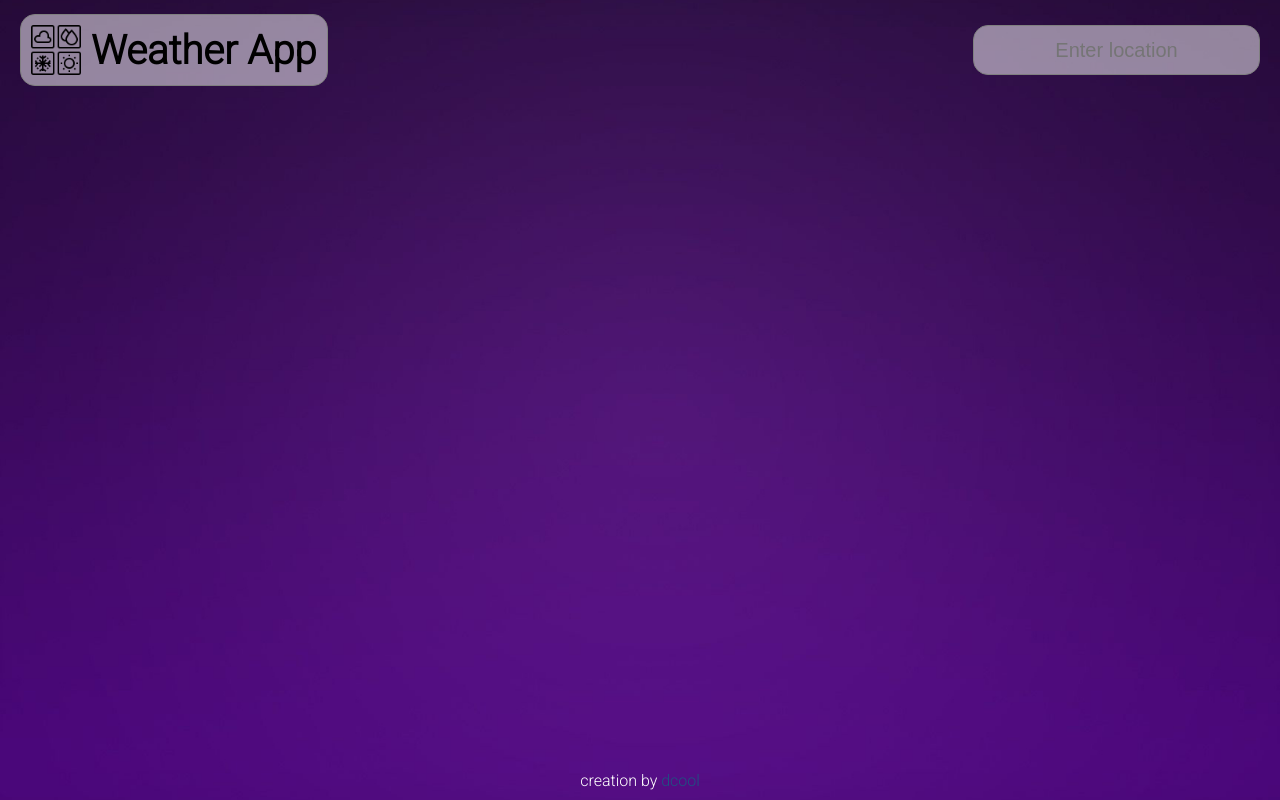
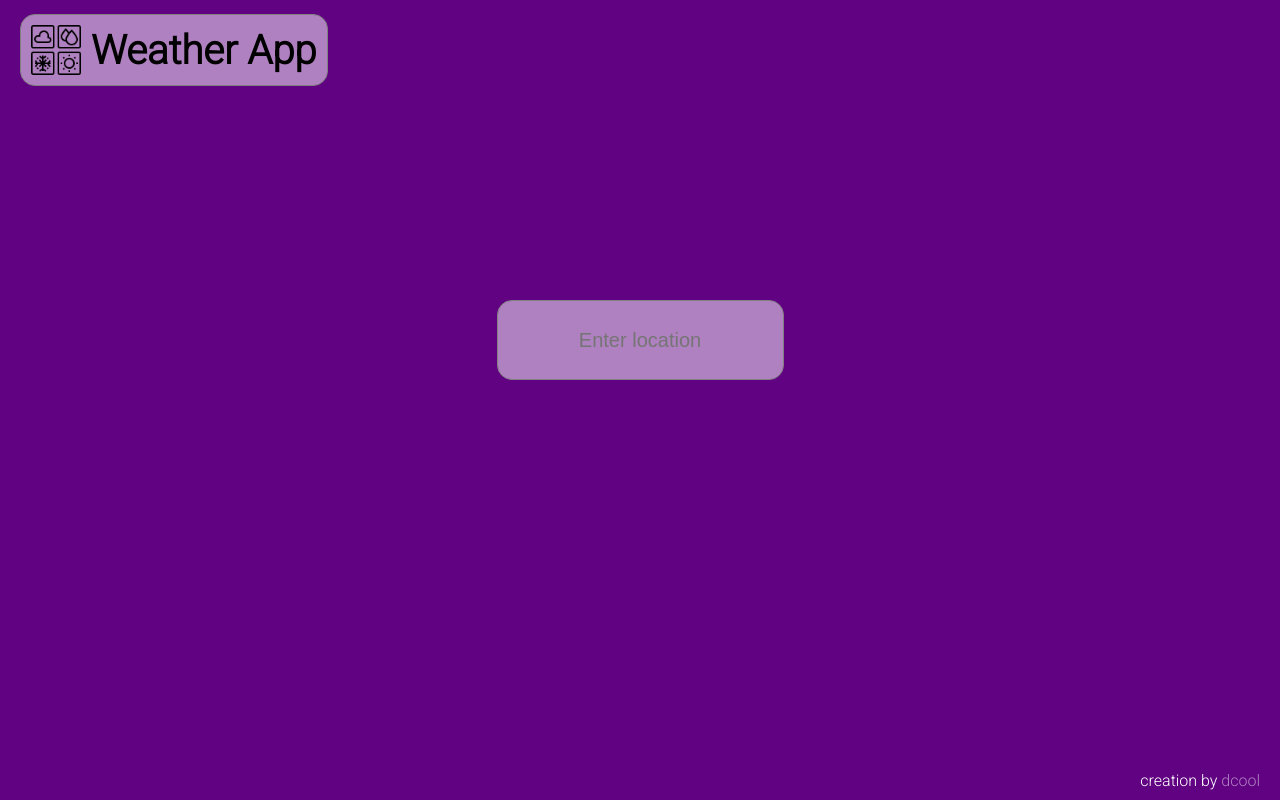
Before and after one commit to NazarPentsarskyi/WeatherApp, a React (Vite) app: page / in a window 1280 px wide. Built offline with nearby package versions, Linux system fonts and the light colour scheme.

Commit message:
added 5 day weather forecast

```diff
--- a/package.json
+++ b/package.json
@@ -13,7 +13,8 @@
     "axios": "^1.4.0",
     "prop-types": "^15.8.1",
     "react": "^18.2.0",
-    "react-dom": "^18.2.0"
+    "react-dom": "^18.2.0",
+    "react-router-dom": "^6.14.1"
   },
   "devDependencies": {
     "@types/react": "^18.0.37",
--- a/src/App.css
+++ b/src/App.css
@@ -7,6 +7,7 @@
 html, body {
   height: 100%;
   margin: 0;
+  background-color: #600282;
 }
 
 #root {
@@ -16,16 +17,16 @@ html, body {
   text-align: center;
 }
 
-.container::before {
+/* .container::before {
   content: '';
-  background: url('../src/assets/background_purple.jpg') no-repeat center center/cover;
+  background: url('../src/assets/background_purple.jpg') repeat-x center center/cover;
   position: absolute;
   width: 100%;
   height: 100%;
   top: 0;
   left: 0;
   z-index: -1;
-}
+} */
 
 .container {
   font-family: 'Roboto', sans-serif;
@@ -47,13 +48,13 @@ html, body {
 .header h1 {
   margin: 0 auto;
 }
+
 .header img {
   width: 50px;
   height: 50px;
-
-
   margin-right: 10px;
 }
+
 .title {
   display: flex;
   align-items: center;
@@ -62,6 +63,10 @@ html, body {
   padding: 10px;
   color: #000;
   background: rgba(255,255,255,0.5);
+}
+
+.title:hover {
+  cursor: pointer;
 }
 
 .input {
@@ -73,6 +78,18 @@ html, body {
   background: rgba(255,255,255,0.5);
   color: #000;
   font-size: 20px;
+}
+
+.inputCenter {
+  height: 80px;
+  text-align: center;
+  padding: 10px;
+  border-radius: 15px;
+  border: 1px solid grey;
+  background: rgba(255,255,255,0.5);
+  color: #000;
+  font-size: 20px;
+  margin: 200px auto;
 }
 
 .input:hover {
@@ -161,20 +178,52 @@ html, body {
   border-radius: 10px;
   border: 1px solid grey;
   width: 500px;
-  margin: 20px auto;
+  margin: 50px auto;
+}
+.fiveDays {
+  margin: 0 auto;
+  width: auto;
+}
+.fiveDays li {
+  list-style-type: none;
+  padding: 10px 20px;
+  display: flex;
+  justify-content: space-between;
+  align-items: center;
+  flex-direction: row;
+}
+
+li {
+  height: 150px;
+  border: 1px solid grey;
+  border-radius: 15px;
+  align-items: center;
+  margin: 20px;
+}
+
+li .icon {
+  margin: 0;
+}
+
+li h2 {
+  font-size: 40px;
+}
+
+.fiveDays h3 h4 {
+  margin: 0 10px;
 }
 
 .footer {
   position: sticky;
   bottom: 0;
   font-size: 16px;
-  padding: 10px;
-  margin: 0 auto;
+  padding: 10px 0;
+  text-align: right;
 }
 
 .footer a {
   text-decoration: none;
-  color: #1F5183;
+  color: rgba(255,255,255,0.5);
 }
 
 @media (max-width: 600px) {
--- a/src/App.jsx
+++ b/src/App.jsx
@@ -1,107 +1,24 @@
-import { useState } from 'react';
-import axios from 'axios';
 import './App.css';
-import WeatherIcon from './components/WeatherIcon';
-import SunriseTime from './components/SunriseTime';
-import SunsetTime from './components/SunsetTime';
+// import { BrowserRouter as Router, Routes, Route } from "react-router-dom";
+import HomePage from './pages/homePage';
+//import HourlyPage from './pages/hourlyPage';
+// import { ErrorPage } from './pages/ErrorPage';
 
 
 function App() {
 
-  const [data, setData] = useState({});
-  const [town, setTown] = useState('');
-
-  const key = '8fbb5089d94d3c0351c4e1f1e27786e1';
-  const url = `https://api.openweathermap.org/data/2.5/weather?q=${town}&units=metric&appid=${key}`;
-
-  const searchWeather = (event) => {
-    if(event.key === 'Enter'){
-      axios.get(url).then((response) => {
-        setData(response.data);
-      });
-      setTown('');
-    }
-  }
-
   return (
     <>
-      <div className='container'>
-        <div className='header'>
-          <div className='title'>
-          <img src='src/assets/weather-app.png'/>
-          <h1>Weather App</h1>
-          </div>
-          <input className='input'
-            type='text'
-            value={town}
-            onChange={(event)=> setTown(event.target.value)}
-            placeholder='Enter location'
-            onKeyDown={searchWeather}
-          />
-        </div>
+      <HomePage />
 
-        <div className='main'>
-          {data.main ? (
-          <>
-            <div className='location'>
-              <h4>{`${data.name}, `}</h4>
-              {data.main ? (<h4>{data.sys.country}</h4>) : null}
-            </div>
-            <div className='temperature'>
-              {data.main ? (<h2>{data.main.temp.toFixed()}°C</h2>) : null}
-              <div className='feels_like'>
-                {data.main ? (<>
-                  <h3>{data.main.feels_like.toFixed()}°C</h3>
-                  <span>feels like</span>
-                </>) : null}
-              </div>
-            </div>
-            <div>
-              {data.weather ?
-                <div className='description'>
-                  <p>{data.weather[0].main}</p>
-                  <WeatherIcon icon={data.weather[0].icon} />
-                </div>
-                : null}
-            </div>
-            <div className="other">
-              <div className='pressure'>
-                {data.main ? (<>
-                  <h4>{`${data.main.pressure} `}hPa</h4>
-                  <p>pressure</p>
-                </>) : null}
-              </div>
-              <div className='humidity'>
-                {data.main ? (<>
-                  <h4>{`${data.main.humidity} `}%</h4>
-                  <p>humidity</p>
-                </>) : null}
-              </div>
-              <div className='wind'>
-                {data.main ? (<>
-                  <h4>{`${data.wind.speed} `}m/s</h4>
-                  <p>wind</p>
-                </>) : null}
-              </div>
-            </div>
-            <div className='sunTime'>
-              {data.main ? (<>
-                <p>Sunrise</p>
-                <SunriseTime sunrise={data.sys.sunrise} />
-              </>) : null}
-              <p>|</p>
-              {data.main ? (<>
-                <p>Sunset</p>
-                <SunsetTime sunset={data.sys.sunset} />
-              </>) : null}
-            </div>
-          </>
-          ) : null }
-        </div>
-        <div className='footer'>
-          creation by <a href='https://github.com/NazarPentsarskyi'>dcool</a>
-        </div>
-      </div>
+
+      {/* <Router>
+        <Routes>
+          <Route path="/" element={<HomePage />} />
+          <Route path="/hourly" element={<HourlyPage />} />
+          <Route path="*" element={<ErrorPage />} />
+        </Routes>
+      </Router> */}
     </>
   )
 }
--- /dev/null
+++ b/src/pages/ErrorPage.jsx
@@ -0,0 +1,12 @@
+import './error.css';
+
+export const ErrorPage = () => {
+  return (
+    <div className='error'>
+      <h2>Oops!</h2>
+      <p>
+        This page not exist!
+      </p>
+    </div>
+  )
+}
--- /dev/null
+++ b/src/pages/homePage.jsx
@@ -0,0 +1,131 @@
+/* eslint-disable react-hooks/exhaustive-deps */
+import { useState } from 'react';
+//import { Link } from 'react-router-dom';
+import axios from 'axios';
+import WeatherIcon from '../components/WeatherIcon';
+import SunriseTime from '../components/SunriseTime';
+import SunsetTime from '../components/SunsetTime';
+import HourlyPage from './hourlyPage';
+
+
+function HomePage() {
+
+  const [data, setData] = useState({});
+  const [town, setTown] = useState('');
+
+  const key = '8fbb5089d94d3c0351c4e1f1e27786e1';
+  const url = `https://api.openweathermap.org/data/2.5/weather?q=${town}&units=metric&appid=${key}`;
+
+  const searchWeather = (event) => {
+    if(event.key === 'Enter'){
+      axios.get(url).then((response) => {
+        setData(response.data);
+      });
+      //setTown('');
+    }
+  }
+
+  const handleLogoClick = () => {
+    window.location.reload();
+  };
+
+  // useEffect(() => {
+  //   HourlyPage({town})
+  // },[town]);
+
+  return (
+    <>
+      <div className='container'>
+        <div className='header'>
+          <div className='title' onClick={handleLogoClick}>
+          <img src='src/assets/weather-app.png'/>
+          <h1>Weather App</h1>
+          </div>
+          {data.main ? (
+            <input className='input'
+              type='text'
+              value={town}
+              onChange={(event)=> setTown(event.target.value)}
+              placeholder='Enter location'
+              onKeyDown={searchWeather}
+            />
+          ) : null }
+        </div>
+
+        <div className='main'>
+          {data.main ? (
+          <>
+            <div className='location'>
+              <h4>{`${data.name}, `}</h4>
+              {data.main ? (<h4>{data.sys.country}</h4>) : null}
+            </div>
+            <div className='temperature'>
+              {data.main ? (<h2>{data.main.temp.toFixed()}°C</h2>) : null}
+              <div className='feels_like'>
+                {data.main ? (<>
+                  <h3>{data.main.feels_like.toFixed()}°C</h3>
+                  <span>feels like</span>
+                </>) : null}
+              </div>
+            </div>
+            <div>
+              {data.weather ?
+                <div className='description'>
+                  <p>{data.weather[0].main}</p>
+                  <WeatherIcon icon={data.weather[0].icon} />
+                </div>
+                : null}
+            </div>
+            <div className="other">
+              <div className='pressure'>
+                {data.main ? (<>
+                  <h4>{`${data.main.pressure} `}hPa</h4>
+                  <p>pressure</p>
+                </>) : null}
+              </div>
+              <div className='humidity'>
+                {data.main ? (<>
+                  <h4>{`${data.main.humidity} `}%</h4>
+                  <p>humidity</p>
+                </>) : null}
+              </div>
+              <div className='wind'>
+                {data.main ? (<>
+                  <h4>{`${data.wind.speed} `}m/s</h4>
+                  <p>wind</p>
+                </>) : null}
+              </div>
+            </div>
+            <div className='sunTime'>
+              {data.main ? (<>
+                <p>Sunrise</p>
+                <SunriseTime sunrise={data.sys.sunrise} />
+              </>) : null}
+              <p>|</p>
+              {data.main ? (<>
+                <p>Sunset</p>
+                <SunsetTime sunset={data.sys.sunset} />
+              </>) : null}
+            </div>
+            <HourlyPage town={town} />
+            {/* <Link to={`/hourly`}><button className="button">упс</button></Link> */}
+          </>
+          ) :
+          <input className='inputCenter'
+            type='text'
+            value={town}
+            onChange={(event)=> setTown(event.target.value)}
+            placeholder='Enter location'
+            onKeyDown={searchWeather}
+          /> }
+        </div>
+
+        <div className='footer'>
+          creation by <a href='https://github.com/NazarPentsarskyi'>dcool</a>
+        </div>
+      </div>
+    </>
+  )
+}
+
+export default HomePage;
--- /dev/null
+++ b/src/pages/hourlyPage.jsx
@@ -0,0 +1,65 @@
+/* eslint-disable react-hooks/exhaustive-deps */
+import { useState, useEffect } from 'react';
+import axios from 'axios';
+import WeatherIcon from '../components/WeatherIcon';
+import DtTime from '../components/DtTime';
+import PropTypes from 'prop-types';
+
+
+  function HourlyPage({ town }) {
+
+  const [data, setData] = useState({});
+
+  const key = '8fbb5089d94d3c0351c4e1f1e27786e1';
+  const url = `https://api.openweathermap.org/data/2.5/forecast?q=${town}&units=metric&appid=${key}`;
+
+  useEffect(() => {
+    axios.get(url).then((response) => {
+      setData(response.data);
+    });
+  },[town]);
+
+  return (
+    <>
+      <div className='main'>
+        {data.cod ? (
+        <>
+          <div className='location'>
+            <h3>5 day weather forecast</h3>
+            <h4>{`${data.city.name}, `}</h4>
+            {data.cod ? (<h4>{data.city.country}</h4>) : null}
+          </div>
+          <div className='fiveDays'>
+            {data.cod ? (
+              <ul>{data.list.map((item, index) => (<li key={index}>
+                <DtTime dt={item.dt} />
+                <h2>{item.main.temp.toFixed()}°C</h2>
+                <div>
+                  <p>feels</p>
+                  <h3> {item.main.feels_like.toFixed()}°C</h3>
+                </div>
+                <WeatherIcon icon={item.weather[0].icon} />
+                <h4>{item.weather[0].description}</h4>
+                <div className='otherDays'>
+                  <h4>{item.main.pressure}hPa</h4>
+                  <h4>{item.main.humidity}%</h4>
+                  <h4>{item.wind.speed}m/s</h4>
+                </div>
+                </li>
+                ))}
+              </ul>
+            ) : null}
+          </div>
+        </>
+        ) : null }
+      </div>
+    </>
+  )
+}
+
+ HourlyPage.propTypes = {
+  town: PropTypes.string.isRequired,
+  //key: PropTypes.string.isRequired,
+};
+
+export default HourlyPage;
```
Also changed, not shown: src/pages/error.css (added, +8 -0 lines), 1 other file (tests, documents, lock files or other folders).
